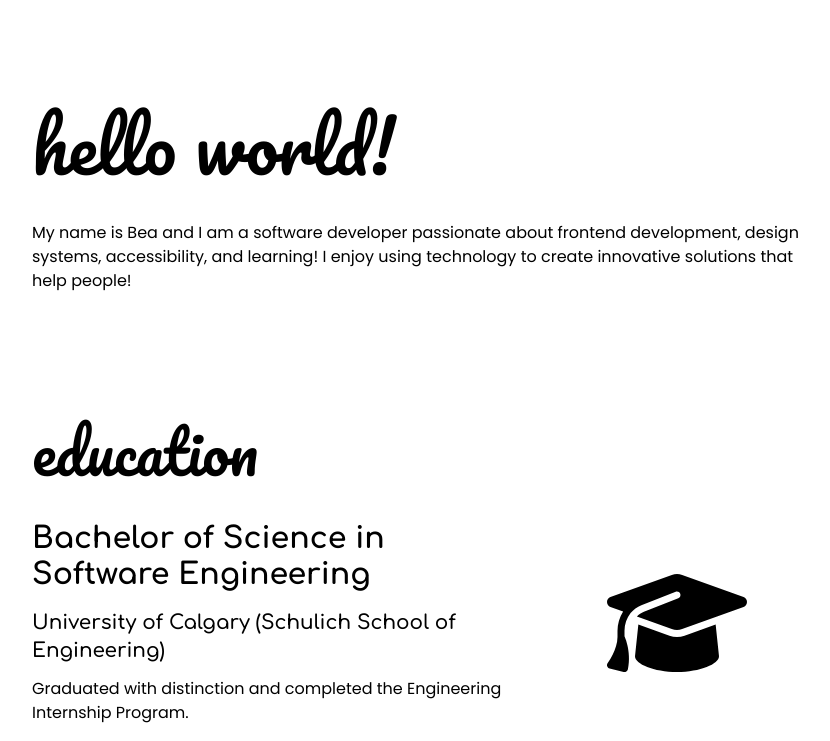
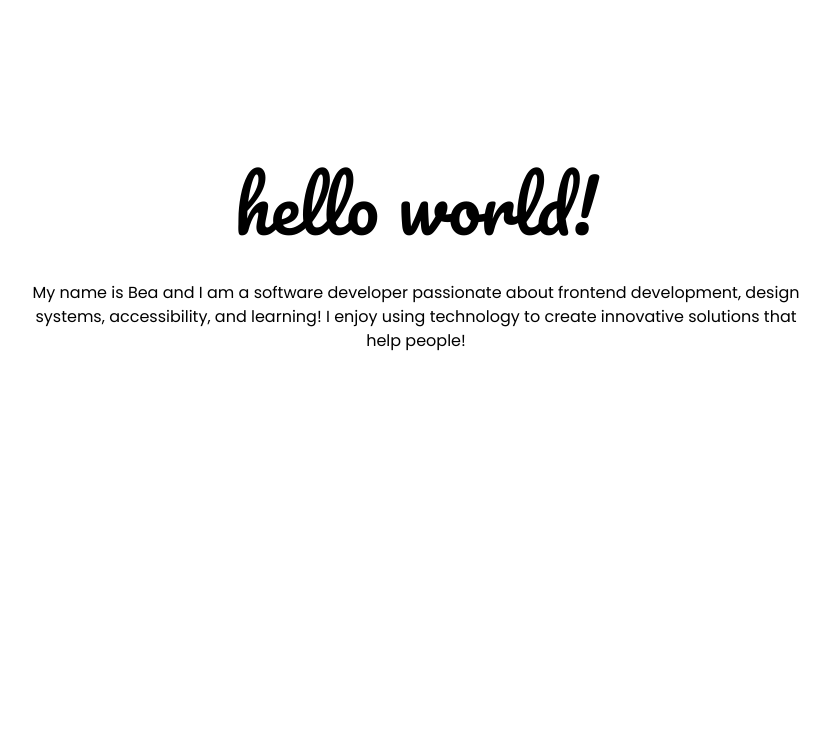
Before and after one commit to beaesguerra/beaesguerra.github.io, a Gatsby site: page / in a window 1280 px wide. Shown: the part 59-800 px from the top of the page, without its empty margins (224-1054 px from the left). Built offline with nearby package versions, Linux system fonts and the light colour scheme; Gatsby itself is replaced by a stand-in of ours.

Commit message:
add utility for generating css className from a list of classes

```diff
--- a/src/components/application/section.tsx
+++ b/src/components/application/section.tsx
@@ -1,16 +1,18 @@
 import * as React from 'react'
+import { classes } from '../../utils/css';
 
 type SectionProps = {
   className?: string;
 }
 
 const Section = (props: React.PropsWithChildren<SectionProps>) => {
-  const className = [
-    props.className,
-    'flex flex-col pb-32',
-  ].join(' ')
   return (
-    <div className={className}>
+    <div
+      className={classes([
+        props.className,
+        'flex flex-col pb-32',
+      ])}
+    >
       { props.children }
     </div>
   )
--- a/src/components/design-system/display.tsx
+++ b/src/components/design-system/display.tsx
@@ -1,4 +1,5 @@
 import * as React from 'react'
+import { classes } from '../../utils/css';
 
 export type DisplayVariant = 'xl' | 'lg' | 'md' | 'sm' | 'xs'
 
@@ -18,12 +19,13 @@ const variantStyles: { [key in DisplayVariant]: string} = {
 
 const Display = (props: React.PropsWithChildren<DisplayProps>) => {
   const Tag = props.tag || 'div'
-  const className = [
-    props.className,
-    variantStyles[props.variant],
-  ].join(' ')
   return (
-    <Tag className={className}>
+    <Tag
+      className={classes([
+        props.className,
+        variantStyles[props.variant],
+      ])}
+    >
       { props.children }
     </Tag>
   )
--- a/src/components/design-system/text.tsx
+++ b/src/components/design-system/text.tsx
@@ -1,4 +1,5 @@
 import * as React from 'react';
+import { classes } from '../../utils/css';
 
 export type TextVariant = 'base' | 'sm' | 'xs';
 
@@ -16,13 +17,12 @@ const variantStyles: { [key in TextVariant]: string} = {
 
 const Text = (props: React.PropsWithChildren<TextProps>) => {
   const Tag = props.tag || 'span'
-  const className = [
-    props.variant ? variantStyles[props.variant] : variantStyles.base,
-    props.className
-  ].join(' ')
   return (
     <Tag
-      className={className}
+      className={classes([
+        props.variant ? variantStyles[props.variant] : variantStyles.base,
+        props.className,
+      ])}
     >
       { props.children }
     </Tag>
--- a/src/sections/hero-banner.tsx
+++ b/src/sections/hero-banner.tsx
@@ -5,7 +5,7 @@ import Text from '../components/design-system/text'
 
 const HeroBanner = () => {
   return (
-    <Section className="py-16">
+    <Section className="h-[75vh] mb-40 text-center justify-center">
       <Display variant="xl" tag="h1">Hello world!</Display>
       <Text tag="p">
         My name is Bea and I am a software developer passionate about frontend development, design systems, accessibility, and learning! I enjoy using technology to create innovative solutions that help people!
--- /dev/null
+++ b/src/utils/css.ts
@@ -0,0 +1,8 @@
+/**
+ * Get className from an array of classes.
+ * @param classes The classes to generate a className for
+ * @returns The className that includes all the classes
+ */
+export function classes(classes: Array<string | undefined>): string {
+  return classes.filter(Boolean).join(' ')
+}
```
